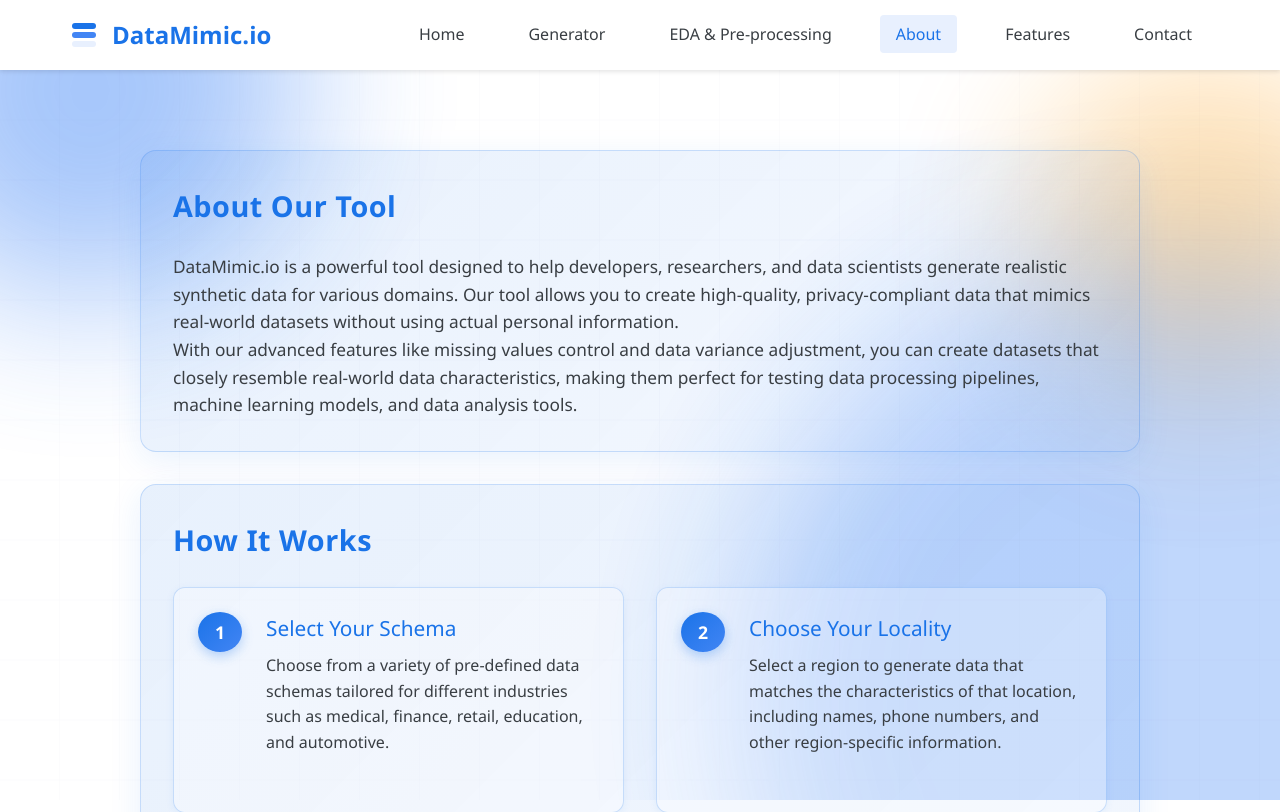
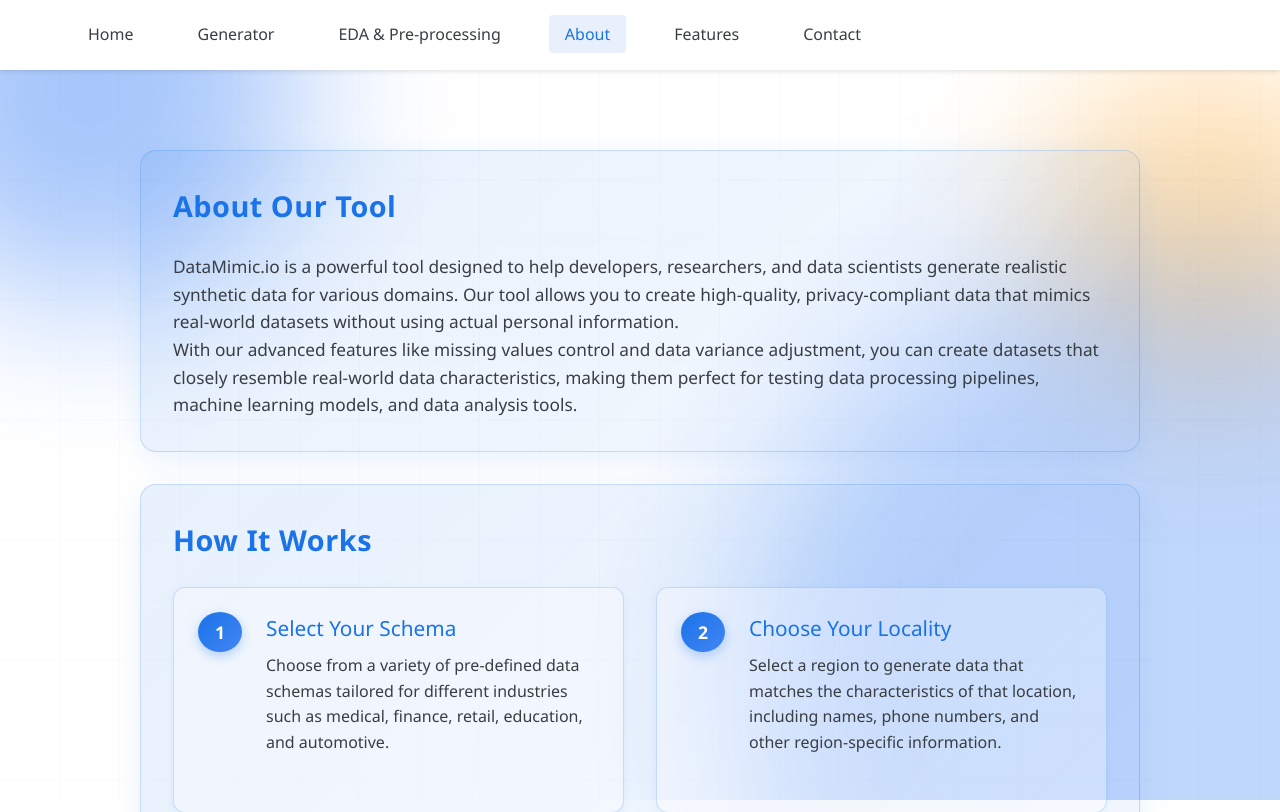
Before and after one commit to harsh-kakadiya1/DataMimic.io-Version2, a Flask app: page /about in a window 1280 px wide. Shown: the top 812 px of the page. Run offline with Flask 3, Linux system fonts and the light colour scheme.

Commit message:
removed logo

```diff
--- a/templates/base.html
+++ b/templates/base.html
@@ -184,14 +184,6 @@
     <div class="site-bg-grid"></div>
     <header class="main-header">
         <div class="header-content">
-            <div class="logo">
-                <div class="logo-icon">
-                    <div class="disk"></div>
-                    <div class="disk"></div>
-                    <div class="disk"></div>
-                </div>
-                <h1>DataMimic.io</h1>
-            </div>
             <nav class="main-nav">
                 <ul>
                     {# Dynamic active class based on current Flask endpoint #}
```
